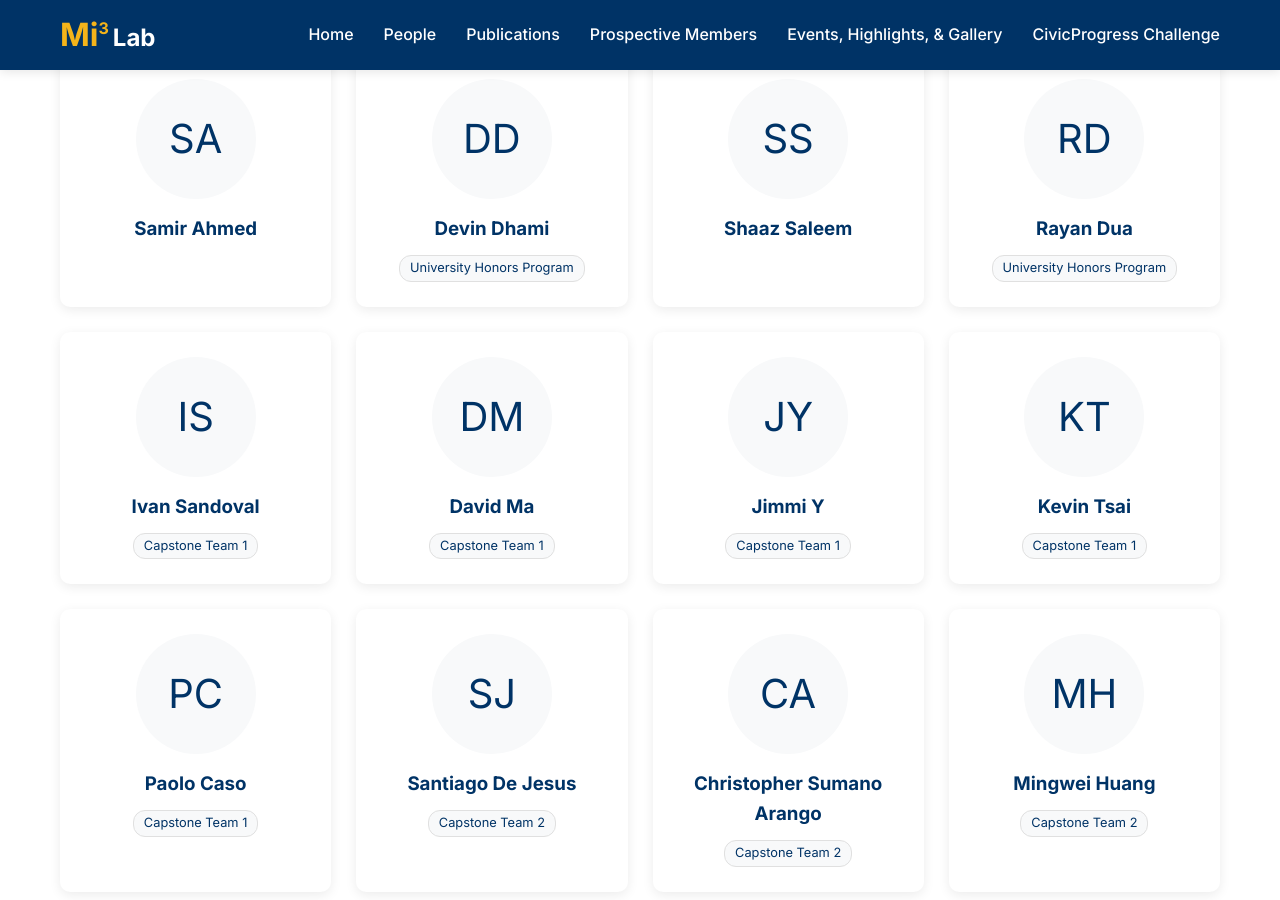
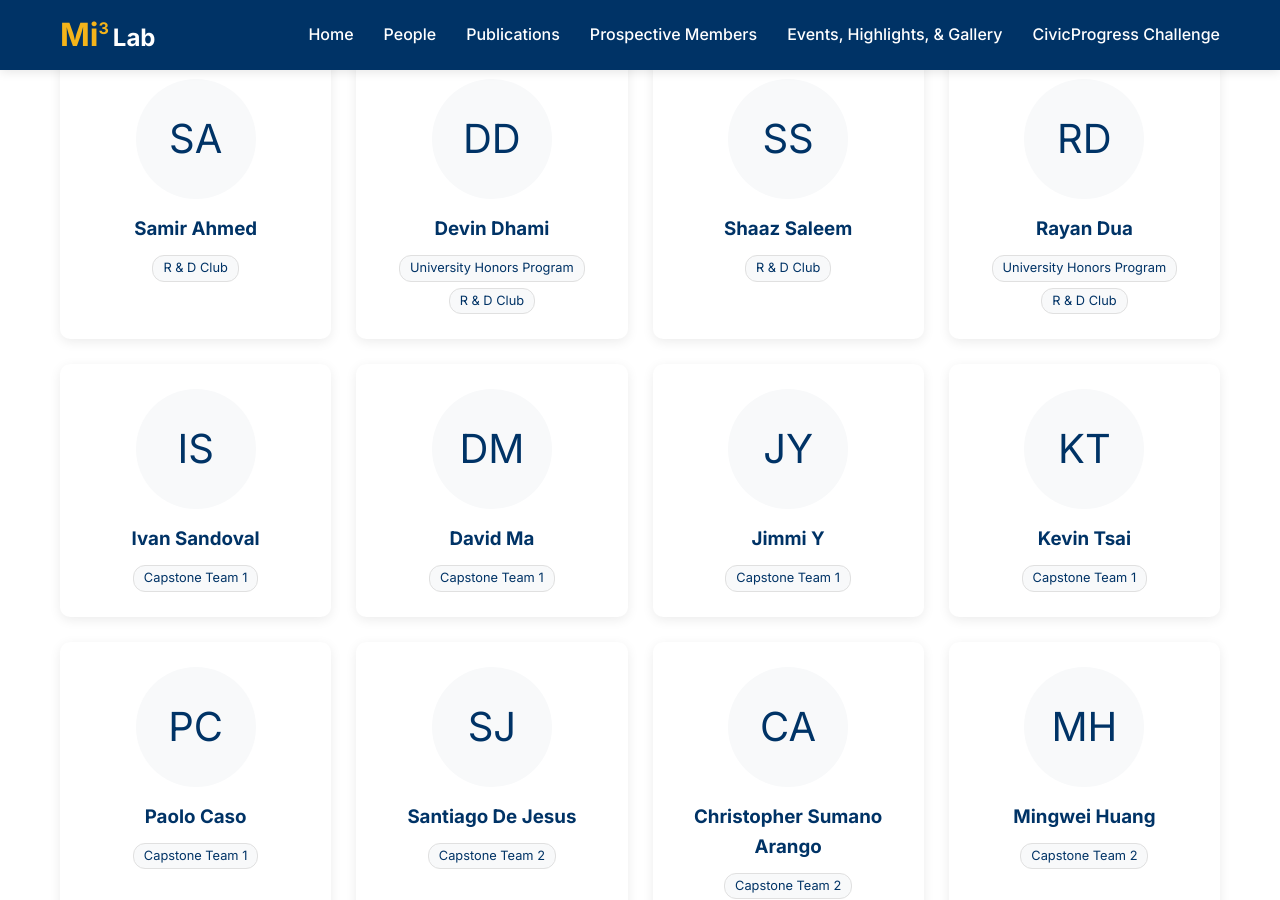
Before and after one commit to Mi3-Lab/mi3-lab.github.io, a Jekyll site: the page built from civic-progress.html, in a window 1280 px wide and 900 px high, scrolled down 3711 px. Built offline with Jekyll 4.4.1, drawn with Linux system fonts in a browser that asks for light colours.

Commit message:
Tag Samir, Devin, Shaaz, and Rayan with R & D Club affiliation
Co-Authored-By: Claude Opus 4.7 <noreply@anthropic.com>

```diff
--- a/civic-progress.html
+++ b/civic-progress.html
@@ -160,20 +160,24 @@ title: CivicProgress Challenge
       <div class="person-card">
         <div class="person-avatar">SA</div>
         <h3>Samir Ahmed</h3>
+        <p class="lab-tag">R &amp; D Club</p>
       </div>
       <div class="person-card">
         <div class="person-avatar">DD</div>
         <h3>Devin Dhami</h3>
         <p class="lab-tag">University Honors Program</p>
+        <p class="lab-tag">R &amp; D Club</p>
       </div>
       <div class="person-card">
         <div class="person-avatar">SS</div>
         <h3>Shaaz Saleem</h3>
+        <p class="lab-tag">R &amp; D Club</p>
       </div>
       <div class="person-card">
         <div class="person-avatar">RD</div>
         <h3>Rayan Dua</h3>
         <p class="lab-tag">University Honors Program</p>
+        <p class="lab-tag">R &amp; D Club</p>
       </div>
       <div class="person-card">
         <div class="person-avatar">IS</div>
```
